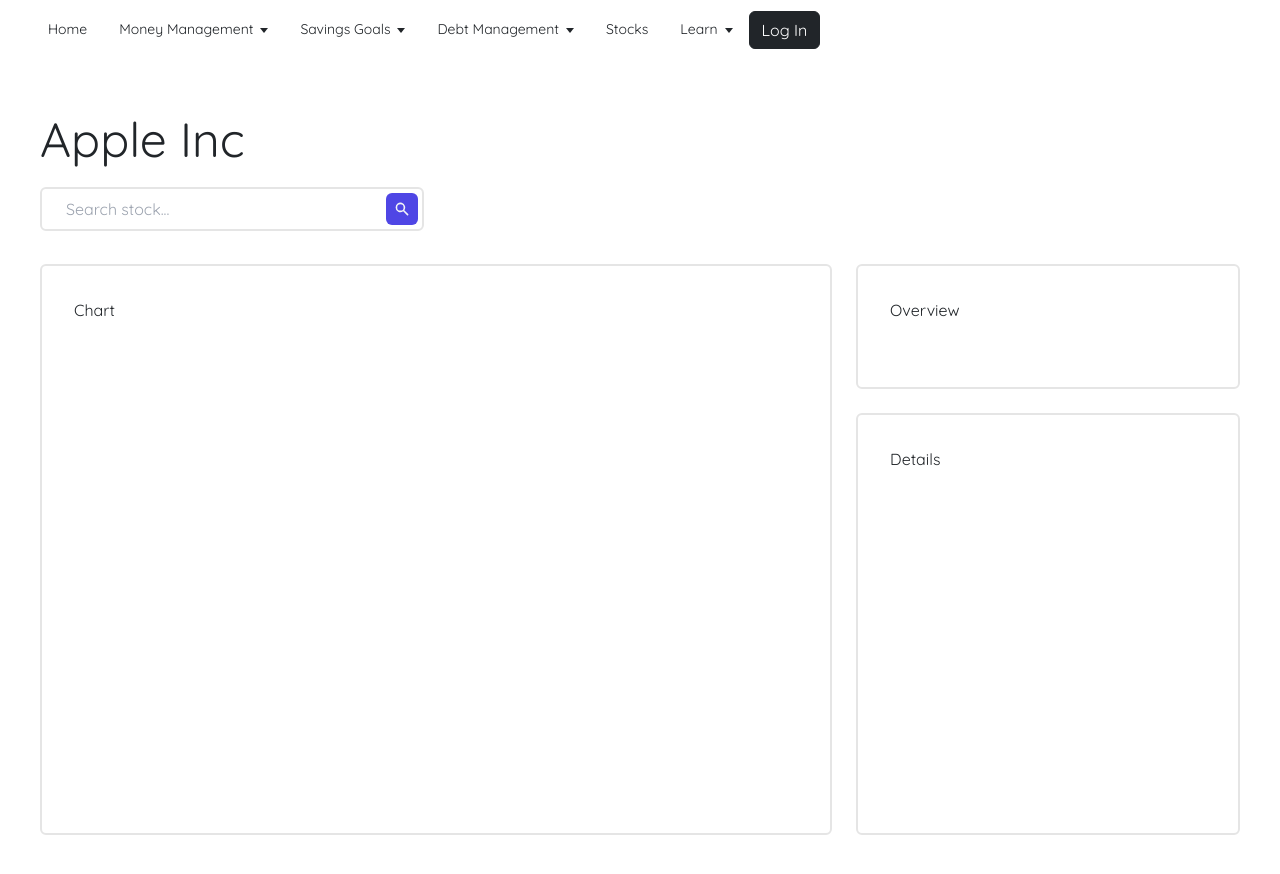
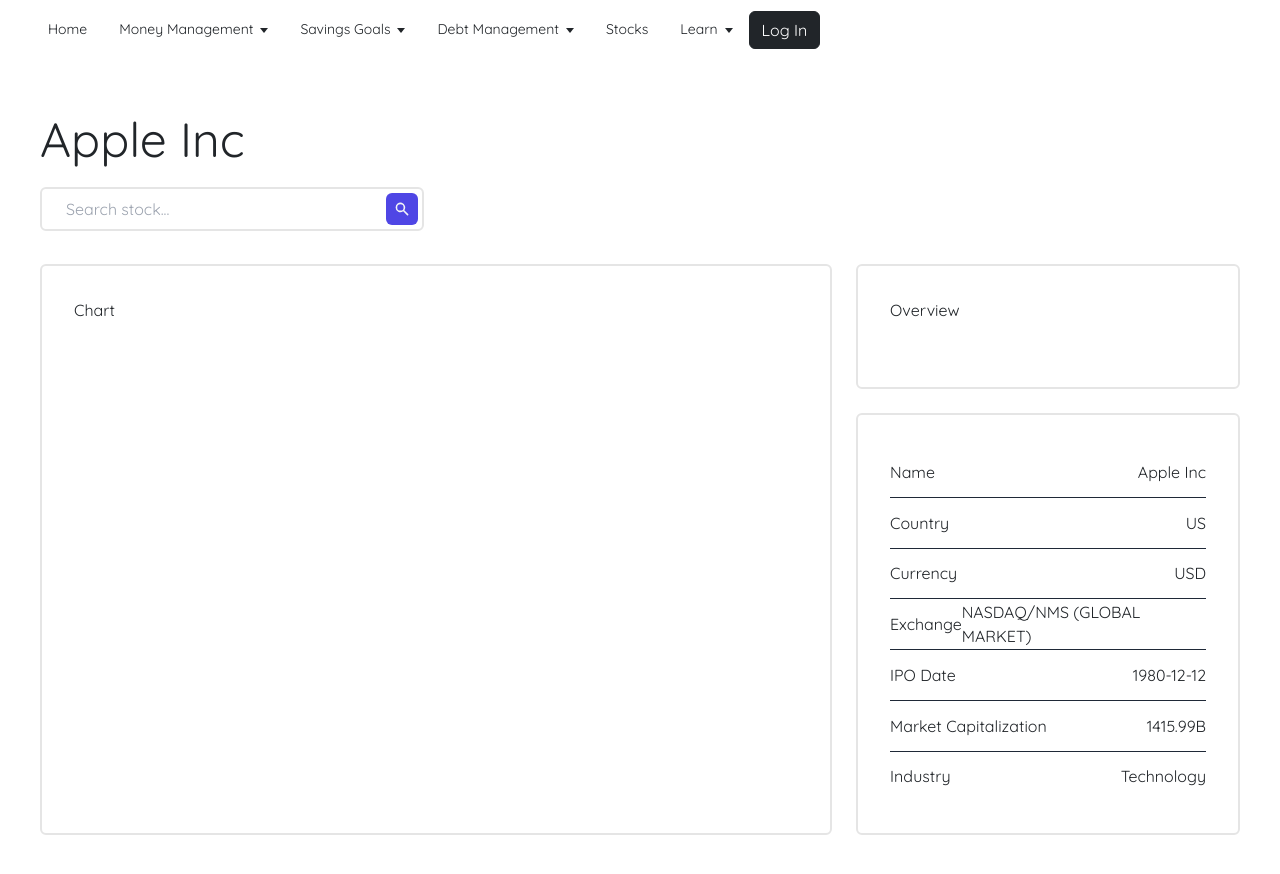
Before and after one commit to Shamayal/frog-finance, a React (Create React App) app in the folder frontend/client/: page /stocks in a window 1280 px wide. Built offline with nearby package versions, Linux system fonts and the light colour scheme.

Commit message:
stock details component

```diff
--- a/frontend/client/src/App.css
+++ b/frontend/client/src/App.css
@@ -11,3 +11,7 @@ body {
 .progress {
   min-height: 25px;
 }
+
+.details-ul {
+  padding-left: 0;
+}
--- a/frontend/client/src/components/stocks/Card.jsx
+++ b/frontend/client/src/components/stocks/Card.jsx
@@ -4,7 +4,6 @@ const Card = ({children}) => {
   return (
     <div className="w-full h-full rounded-md relative p-8 border-2 bg-white border-neutral-200">
       {children}
-
     </div>
   )
 }
--- a/frontend/client/src/components/stocks/Dashboard.jsx
+++ b/frontend/client/src/components/stocks/Dashboard.jsx
@@ -2,9 +2,12 @@ import React from "react";
 import Card from "./Card";
 import { mockCompanyDetails } from "../../constants/mock";
 import Search from "./Search";
+import Details from "./Details";
 
 const Dashboard = ({children}) => {
   return (
+
+
     <div className="h-screen grid grid-cols-1 md:grid-cols-2 xl:grid-cols-3 grid-rows-8 md:grid-rows-7 xl:grid-rows-5 auto-rows-fr gap-6 p-10 font-quicksand">
 
       <div className="col-span-1 md:col-span-2 xl:col-span-3 row-span-1">
@@ -19,7 +22,7 @@ const Dashboard = ({children}) => {
         <Card> Overview</Card>
       </div>
       <div className="row-span-2 xl:row-span-3">
-      <Card> Details </Card>
+      <Details details={mockCompanyDetails}/>
       </div>
 
     </div>
--- a/frontend/client/src/components/stocks/Details.jsx
+++ b/frontend/client/src/components/stocks/Details.jsx
@@ -1,7 +1,7 @@
 import React from "react";
 import Card from "./Card";
 
-const Details = () => {
+const Details = ({details}) => {
   const detailsList = {
     name: 'Name',
     country: 'Country',
@@ -12,11 +12,22 @@ const Details = () => {
     finnhubIndustry: 'Industry'
   };
 
-  const convertMillionToBillion = () => {
+  const convertMillionToBillion = (number) => {
     return (number / 1000).toFixed(2);
   }
   return (
-    <Card></Card>
+    <Card>
+      <ul className="w-full h-full flex flex-col justify-between divide-y-1 divide-gray-800 details-ul">
+        {Object.keys(detailsList).map((item) => {
+          return (
+            <li key={item} className="flex-1 flex justify-between items-center">
+              <span>{detailsList[item]}</span>
+              <span>{item === 'marketCapitalization' ? `${convertMillionToBillion(details[item])}B` : details[item]}</span>
+            </li>
+          )
+        })}
+      </ul>
+    </Card>
   )
 };
 
```
